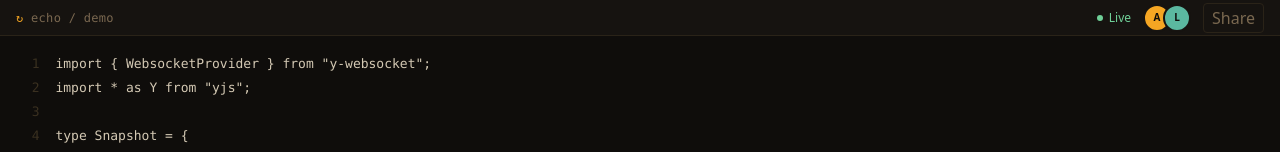
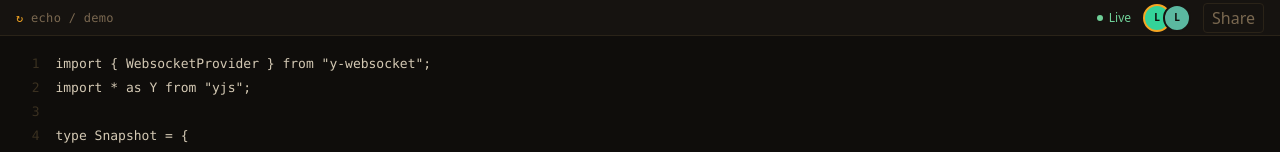
Before and after one commit to arda-ulas/galley, a React (Vite) app: page / in a window 1280 px wide. Shown: the top 152 px of the page. Built offline with nearby package versions, Linux system fonts and the light colour scheme.

Commit message:
feat(identity): add per-tab session identity

```diff
--- a/src/components/AppShell.tsx
+++ b/src/components/AppShell.tsx
@@ -36,6 +36,7 @@ export function AppShell({ roomId, connection, presence, timeline, children }: A
             <button
               className="rounded border border-[var(--border)] px-2 py-0.5 font-mono text-[10px] text-[var(--muted)] transition-colors hover:border-[var(--accent)] hover:text-[var(--accent)]"
               onClick={handleShare}
+              type="button"
             >
               {copied ? "Copied" : "Share"}
             </button>
--- a/src/components/PresenceBar.tsx
+++ b/src/components/PresenceBar.tsx
@@ -3,6 +3,7 @@ type PresenceUser = {
   name: string;
   color: string;
   status: string;
+  isLocal?: boolean;
 };
 
 type PresenceBarProps = {
@@ -12,17 +13,25 @@ type PresenceBarProps = {
 export function PresenceBar({ users }: PresenceBarProps) {
   return (
     <div className="flex -space-x-2">
-      {users.map((user) => (
-        <div
-          aria-label={`${user.name} · ${user.status}`}
-          className="flex size-7 items-center justify-center rounded-full border-2 border-[var(--panel)] text-[10px] font-semibold text-[var(--bg)]"
-          key={user.id}
-          style={{ background: user.color }}
-          title={`${user.name} · ${user.status}`}
-        >
-          {user.name.slice(0, 1)}
-        </div>
-      ))}
+      {users.map((user) => {
+        const label = user.isLocal
+          ? `${user.name} · You`
+          : `${user.name} · ${user.status}`;
+        return (
+          <div
+            aria-label={label}
+            className="flex size-7 items-center justify-center rounded-full border-2 text-[10px] font-semibold text-[var(--bg)]"
+            key={user.id}
+            style={{
+              background: user.color,
+              borderColor: user.isLocal ? "var(--accent)" : "var(--panel)",
+            }}
+            title={label}
+          >
+            {user.name.slice(0, 1)}
+          </div>
+        );
+      })}
     </div>
   );
 }
--- /dev/null
+++ b/src/lib/useSessionIdentity.ts
@@ -0,0 +1,78 @@
+const ADJECTIVES = [
+  "Bold", "Calm", "Dark", "East", "Fast",
+  "Gold", "High", "Iron", "Just", "Keen",
+  "Late", "Mild", "Near", "Pale", "Quick",
+  "Rare", "Safe", "True", "Vast", "Warm",
+];
+
+const ANIMALS = [
+  "Bear", "Crow", "Deer", "Elk", "Finch",
+  "Hawk", "Ibis", "Jay", "Kite", "Lynx",
+  "Mink", "Newt", "Owl", "Pike", "Quail",
+  "Rook", "Sage", "Teal", "Vole", "Wren",
+];
+
+const COLORS = [
+  "#F5A623",
+  "#5BB8A0",
+  "#A78BFA",
+  "#F87171",
+  "#34D399",
+];
+
+const STORAGE_KEY = "echo-rewind:identity";
+
+export type SessionIdentity = {
+  id: string;
+  name: string;
+  color: string;
+};
+
+function pick<T>(arr: T[]): T {
+  return arr[Math.floor(Math.random() * arr.length)];
+}
+
+function generate(): SessionIdentity {
+  return {
+    id: crypto.randomUUID(),
+    name: `${pick(ADJECTIVES)} ${pick(ANIMALS)}`,
+    color: pick(COLORS),
+  };
+}
+
+function isValid(value: unknown): value is SessionIdentity {
+  if (typeof value !== "object" || value === null) return false;
+  const v = value as Record<string, unknown>;
+  return (
+    typeof v.id === "string" &&
+    typeof v.name === "string" &&
+    typeof v.color === "string"
+  );
+}
+
+function loadOrCreate(): SessionIdentity {
+  try {
+    const raw = sessionStorage.getItem(STORAGE_KEY);
+    if (raw) {
+      const parsed: unknown = JSON.parse(raw);
+      if (isValid(parsed)) return parsed;
+    }
+  } catch {
+    // malformed JSON or sessionStorage unavailable
+  }
+
+  const identity = generate();
+  try {
+    sessionStorage.setItem(STORAGE_KEY, JSON.stringify(identity));
+  } catch {
+    // sessionStorage full or unavailable — return in-memory identity
+  }
+  return identity;
+}
+
+// Computed once per module load (once per tab). Stable across re-renders.
+const identity = loadOrCreate();
+
+export function useSessionIdentity(): SessionIdentity {
+  return identity;
+}
--- a/src/pages/RoomPage.tsx
+++ b/src/pages/RoomPage.tsx
@@ -3,15 +3,11 @@ import { ConnectionStatus } from "../components/ConnectionStatus";
 import { EditorPlaceholder } from "../components/EditorPlaceholder";
 import { PresenceBar } from "../components/PresenceBar";
 import { TimelineScrubber } from "../components/TimelineScrubber";
+import { useSessionIdentity } from "../lib/useSessionIdentity";
 
 type RoomPageProps = {
   roomId: string;
 };
-
-const demoUsers = [
-  { id: "user-a", name: "Ada", color: "#F5A623", status: "editing" },
-  { id: "user-b", name: "Lin", color: "#5BB8A0", status: "viewing" },
-];
 
 const demoMarkers = [
   { id: "s1", position: 11, color: "#F5A623" },
@@ -22,10 +18,32 @@ const demoMarkers = [
 ];
 
 export function RoomPage({ roomId }: RoomPageProps) {
+  const identity = useSessionIdentity();
+
+  const localUser = {
+    id: identity.id,
+    name: identity.name,
+    color: identity.color,
+    status: "editing",
+    isLocal: true,
+  };
+
+  // Ensure the collaborator is visually distinct from the local user.
+  const collaboratorColor = identity.color === "#5BB8A0" ? "#F5A623" : "#5BB8A0";
+  const demoCollaborator = {
+    id: "demo-collaborator",
+    name: "Lin",
+    color: collaboratorColor,
+    status: "viewing",
+    isLocal: false,
+  };
+
+  const users = [localUser, demoCollaborator];
+
   return (
     <AppShell
       connection={<ConnectionStatus status="synced" />}
-      presence={<PresenceBar users={demoUsers} />}
+      presence={<PresenceBar users={users} />}
       roomId={roomId}
       timeline={<TimelineScrubber markers={demoMarkers} />}
     >
```
Also changed, not shown: 2 other files (tests, documents, lock files or other folders).
